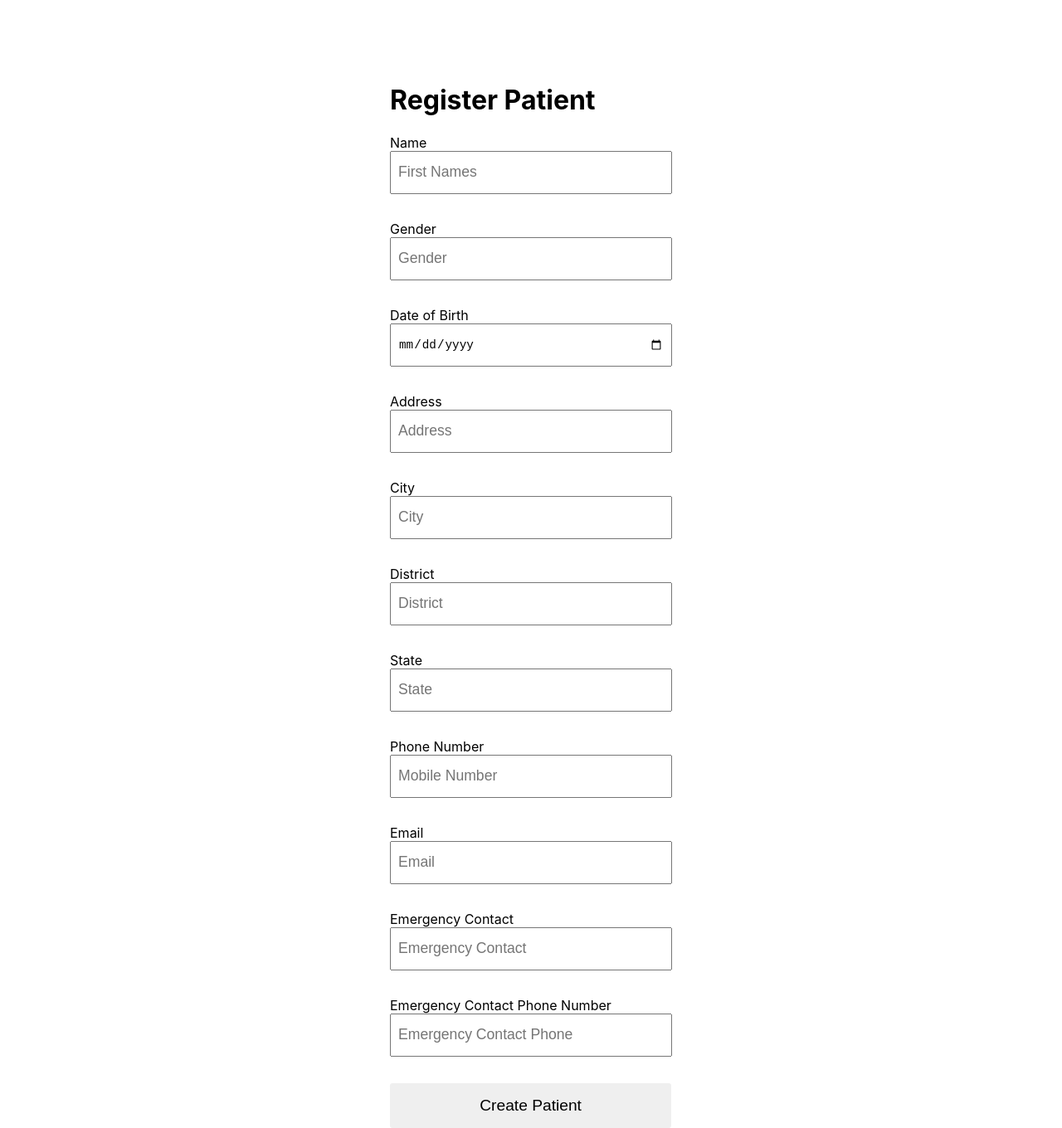
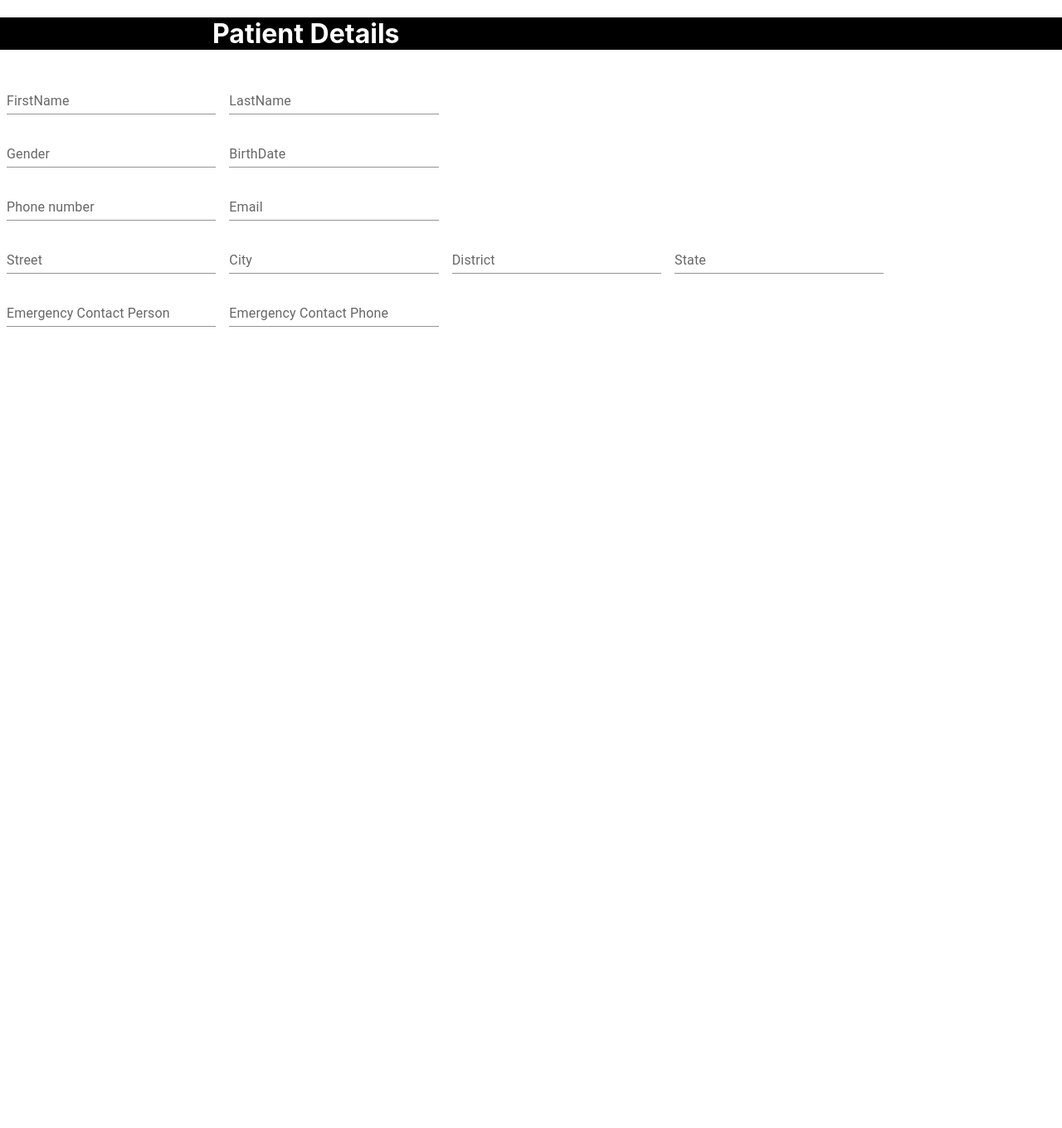
Before and after one commit to ypapy/E-heza-fhir, a React (Create React App) app: page /patientDetails/1 in a window 1280 px wide. Shown: the whole page at 83% size. After the commit the page ends 800 px from the top, so only its background shows below. Built offline with nearby package versions, Linux system fonts and the light colour scheme; no server answers.

Commit message:
view details not working

```diff
--- a/docker-compose.yml
+++ b/docker-compose.yml
@@ -15,11 +15,11 @@ services:
     fhir-db:
         image: postgres
         volumes:
-        - fhir-db-data:/var/lib/postgresql/data
+        - db-data:/var/lib/postgresql/data
         environment:
             POSTGRES_PASSWORD: admin
             POSTGRES_USER: admin
             POSTGRES_DB: hapi_r4
 
 volumes:
-    fhir-db-data:
+    db-data:
--- a/package.json
+++ b/package.json
@@ -6,14 +6,17 @@
     "@emotion/react": "^11.10.5",
     "@emotion/styled": "^11.10.5",
     "@fontsource/roboto": "^4.5.8",
+    "@mui/icons-material": "^5.10.16",
     "@mui/material": "^5.10.17",
     "@testing-library/jest-dom": "^5.16.5",
     "@testing-library/react": "^13.4.0",
     "@testing-library/user-event": "^13.5.0",
+    "axios": "^1.2.1",
     "bootstrap": "^5.2.3",
     "react": "^18.2.0",
     "react-bootstrap": "^2.6.0",
     "react-dom": "^18.2.0",
+    "react-router-dom": "^6.4.5",
     "react-scripts": "5.0.1",
     "web-vitals": "^2.1.4"
   },
--- a/src/App.css
+++ b/src/App.css
@@ -12,6 +12,7 @@ input {
   font-weight: 500;
   margin-bottom: 2rem;
 }
+
 button {
   border: none;
   padding: 1rem;
@@ -20,11 +21,62 @@ button {
   border-radius: 0.2rem;
   cursor: pointer;
 }
+
 button:hover {
   background-color: #1b238d;
 }
+
 .message {
   font-size: 1.2em;
   text-align: center;
   color: #36a936;
 }
+
+.App-logo {
+  height: 40vmin;
+  pointer-events: none;
+}
+
+@media (prefers-reduced-motion: no-preference) {
+  .App-logo {
+    animation: App-logo-spin infinite 20s linear;
+  }
+}
+
+.App-header {
+  background-color: #282c34;
+  min-height: 100vh;
+  display: flex;
+  flex-direction: column;
+  align-items: center;
+  justify-content: center;
+  font-size: calc(10px + 2vmin);
+  color: white;
+}
+
+.App-link {
+  color: #61dafb;
+}
+
+.tablePatients {
+  align-items: center;
+  width: fit-content;
+}
+.header {
+  width: 100%;
+  height: 5%;
+  color: white;
+  background-color: black;
+}
+
+.header h1 {
+  margin-left: 20%;
+}
+@keyframes App-logo-spin {
+  from {
+    transform: rotate(0deg);
+  }
+  to {
+    transform: rotate(360deg);
+  }
+}
--- a/src/App.js
+++ b/src/App.js
@@ -1,17 +1,20 @@
+import { BrowserRouter, Routes, Route } from 'react-router-dom';
 import './App.css';
-import CreatePatient from './create_patient';
+import GetAllPatients from './components/GetAllPatients';
+import ViewPatientDetails from './components/ViewPatientDetails.js';
+import CreatePatient from './components/create_patient';
 
 function App() {
   return (
-    <div className="App">
 
-    <div className="create-patient">
-      <CreatePatient />
-    </div>
-
-    </div>
+    <BrowserRouter>
+      <Routes>
+      <Route path="/createPatient" element={<CreatePatient/>}/>
+      <Route path="/" element={<GetAllPatients/>}/>
+      <Route path="/patientDetails/:id" element={<ViewPatientDetails/>}/>
+      </Routes>
+    </BrowserRouter>
   );
-
 }
 
 export default App;
--- a/src/components/GetAllPatients.js
+++ b/src/components/GetAllPatients.js
@@ -3,7 +3,7 @@ import { useState, useEffect } from 'react';
 import PatientsInfoTable from './PatientsInfoTable';
 
 const GetAllPatients = () => {
-    const url = "http://localhost:57916/fhir/Patient"
+    const url = "http://localhost:63993/fhir/Patient"
     const [patients, setPatients] = useState([]);
     useEffect(()=>{
         axios.get(url)
@@ -15,7 +15,14 @@ const GetAllPatients = () => {
     }, [patients])
 
     return (
+
         <>
+        <div className="register-patient">
+        <a href="./createPatient">
+        <button>Register New Patient</button>
+        </a>
+        </div>
+
          {patients.length!==0 && <PatientsInfoTable patients={patients}/>}
 
         </>
--- a/src/components/ViewPatientDetails.js
+++ b/src/components/ViewPatientDetails.js
@@ -6,7 +6,7 @@ import axios from 'axios';
 // import { Phone } from '@mui/icons-material';
 
 export default function ViewPatientDetails(props) {
-    // const url = "http://localhost:57916/fhir/Patient"
+    // const url = "http://localhost:63993/fhir/Patient"
     const { id } = useParams()
     const [firstName, setFirstName] = useState("")
     const [lastName, setLastName] = useState("")
@@ -21,7 +21,7 @@ export default function ViewPatientDetails(props) {
     const [city, setCity] = useState("")
     const [streetNo, setStreetNo] = useState("")
     useEffect(() => {
-        const url = `http://localhost:57916/fhir/Patient` + id
+        const url = `http://localhost:63993/fhir/Patient` + id
         console.log(url)
         axios.get(url)
             .then(response => {
--- a/src/create_patient.js
+++ /dev/null
@@ -1,198 +0,0 @@
-import { useState } from "react";
-
-
-const CreatePatient = () => {
-    const [name, setName] = useState("");
-    const [gender, setGender] = useState("");
-    const [birthDate, setBirthDate] = useState("");
-    const [city, setCity] = useState("");
-    const [district, setDistrict] = useState("");
-    const [state, setState] = useState("");
-    const [address, setAddress] = useState("");
-    const [email, setEmail] = useState("");
-    const [emergencyContact, setEmergencyContact] = useState("");
-    const [emergencyContactPhone, setEmergencyContactPhone] = useState("");
-    const [mobileNumber, setMobileNumber] = useState("");
-    const [message, setMessage] = useState("");
-
-    let handleSubmit = async (e) => {
-        e.preventDefault();
-        try {
-          let res = await fetch("http://localhost:57916/fhir/Patient", {
-            method: "POST",
-            headers: {'content-type': 'application/json'},
-            body: JSON.stringify({
-              "resourceType": "Patient",
-              "id": mobileNumber,
-              "active": true,
-              "name": [
-                {
-                  "use": "official",
-                  "given": [
-                    name
-                  ]
-                },
-              ],
-              "telecom": [
-                {
-                  "system": "phone",
-                  "value": mobileNumber,
-                  "use": "mobile",
-                },
-              ],
-              "gender": gender,
-              "birthDate": birthDate,
-              "address": [
-                {
-                  "use": "home",
-                  "line": [
-                    address
-                  ],
-                  "city": city,
-                  "district": district,
-                  "state": state,
-                }
-              ],
-              "contact": [
-                {
-                  "name": {
-                    "given": [
-                      emergencyContact
-                    ]
-                  },
-                  "telecom": [
-                    {
-                      "system": "phone",
-                      "value": emergencyContactPhone
-                    }
-                  ],
-                }
-              ],
-          }),
-
-          });
-
-          // let resJson = await res.json();
-
-          if (res.status === 201) {
-            name("");
-            setGender("");
-            setBirthDate("");
-            setCity("");
-            setDistrict("");
-            setState("");
-            setAddress("");
-            setEmail("");
-            setMobileNumber("");
-            setMessage("User created successfully");
-
-          } else {
-            setMessage("Some error occured");
-          }
-        } catch (err) {
-          console.log(err);
-        }
-      };
-
-    return (
-        <div className="CreatePatient">
-          <h1>Register Patient</h1>
-            <form onSubmit={handleSubmit}>
-                <label htmlFor="">Name</label>
-                <input
-                type="text"
-                value={name}
-                placeholder="First Names"
-                onChange={(e) => setName(e.target.value)}
-                />
-
-                <label htmlFor="">Gender</label>
-                <input
-                type="text"
-                value={gender}
-                placeholder="Gender"
-                onChange={(e) => setGender(e.target.value)}
-                />
-
-                <label htmlFor="">Date of Birth</label>
-                <input
-                type="date"
-                value={birthDate}
-                placeholder="Birth Date"
-                onChange={(e) => setBirthDate(e.target.value)}
-                />
-
-                <label htmlFor="">Address</label>
-                <input
-                type="text"
-                value={address}
-                placeholder="Address"
-                onChange={(e) => setAddress(e.target.value)}
-                />
-
-                <label htmlFor="">City</label>
-                <input
-                type="text"
-                value={city}
-                placeholder="City"
-                onChange={(e) => setCity(e.target.value)}
-                />
-
-                <label htmlFor="">District</label>
-                <input
-                label="District"
-                type="text"
-                value={district}
-                placeholder="District"
-                onChange={(e) => setDistrict(e.target.value)}
-                />
-
-                <label htmlFor="">State</label>
-                <input
-                type="text"
-                value={state}
-                placeholder="State"
-                onChange={(e) => setState(e.target.value)}
-                />
-
-                <label htmlFor="">Phone Number</label>
-                <input
-                type="tel"
-                value={mobileNumber}
-                placeholder="Mobile Number"
-                onChange={(e) => setMobileNumber(e.target.value)}
-                />
-
-                <label htmlFor="">Email</label>
-                <input
-                type="email"
-                value={email}
-                placeholder="Email"
-                onChange={(e) => setEmail(e.target.value)}
-                />
-
-                <label htmlFor="">Emergency Contact</label>
-                <input
-                type="text"
-                value={emergencyContact}
-                placeholder="Emergency Contact"
-                onChange={(e) => setEmergencyContact(e.target.value)}
-                />
-
-                <label htmlFor="">Emergency Contact Phone Number</label>
-                <input
-                type="tel"
-                value={emergencyContactPhone}
-                placeholder="Emergency Contact Phone"
-                onChange={(e) => setEmergencyContactPhone(e.target.value)}
-                />
-
-                <button type="submit">Create Patient</button>
-
-                <div className="message">{message ? <p>{message}</p> : null}</div>
-            </form>
-        </div>
-  );
-}
-
-export default CreatePatient;
```
Also changed, not shown: src/components/create_patient.js (+8 -8 lines), src/create_observation.js (deleted, +0 -7 lines), src/edit_observation.js (deleted, +0 -8 lines), src/edit_patient.js (deleted, +0 -7 lines), 1 other file (tests, documents, lock files or other folders).
